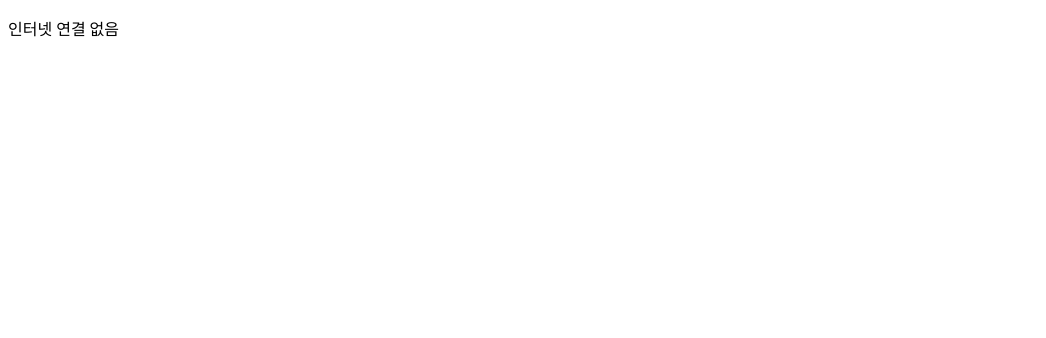
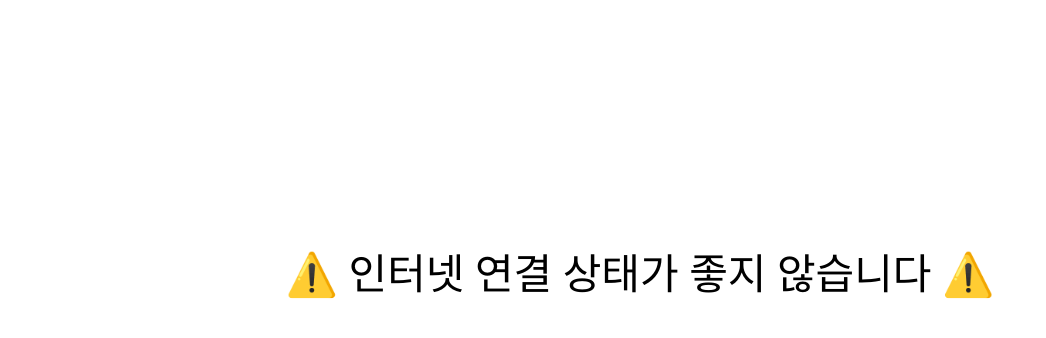
Before and after one commit to JYtorch/10000hours_PWA, a plain HTML site: page offline.html in a window 1280 px wide. Shown: the whole page, without its empty margins (0-1046 px from the left). Drawn offline with Linux system fonts and the light colour scheme.

Commit message:
Update offline.html

```diff
--- a/offline.html
+++ b/offline.html
@@ -1,14 +1,18 @@
 <!DOCTYPE html>
 <html lang="en">
-
   <head>
     <meta charset="UTF-8" />
     <meta name="viewport" content="width=device-width, initial-scale=1.0" />
-  <title>internet disconnected</title>
+    <title>No Internet Connection</title>
+    <style>
+      p {
+        margin-top: 30vh;
+        text-align: center;
+        font-size: 42px;
+      }
+    </style>
   </head>
-
   <body>
-  <P>인터넷 연결 없음</P>
+    <p>⚠️ 인터넷 연결 상태가 좋지 않습니다 ⚠️</p>
   </body>
-
 </html>
```
Lines whose indentation alone changed are shown as unchanged.
